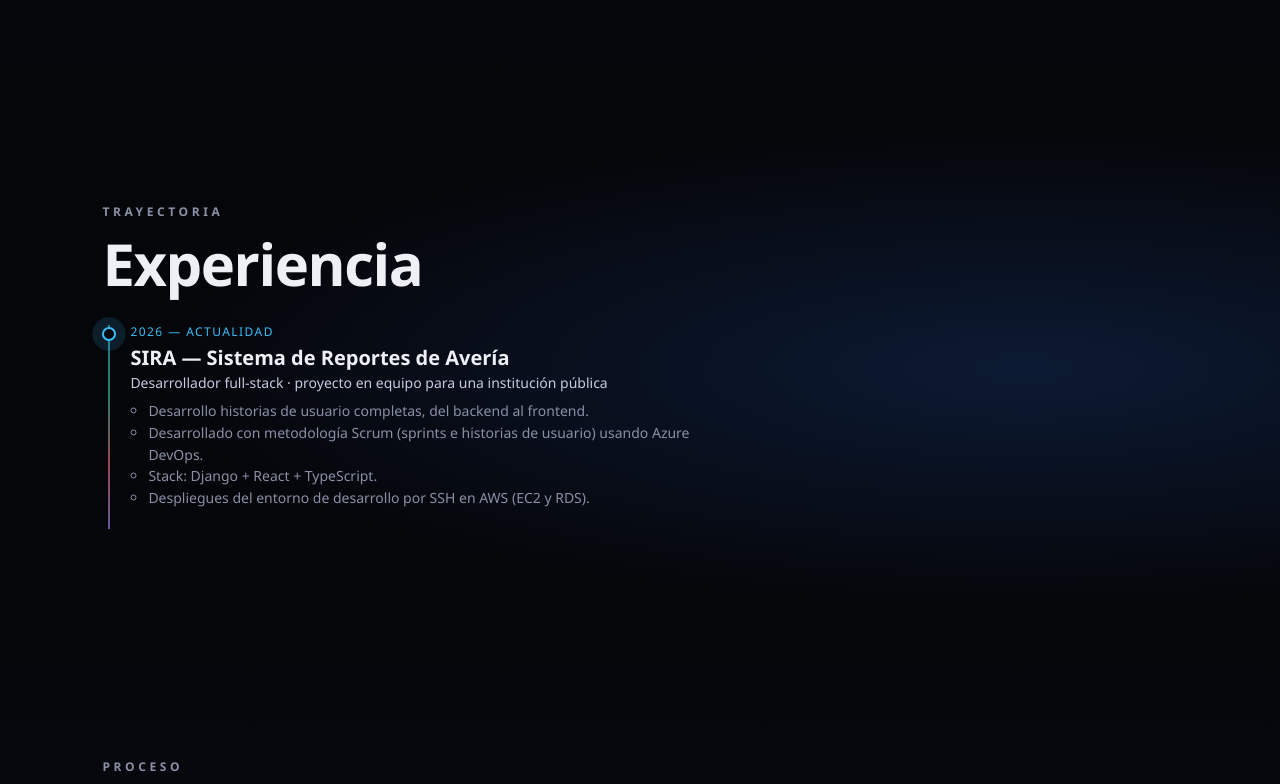
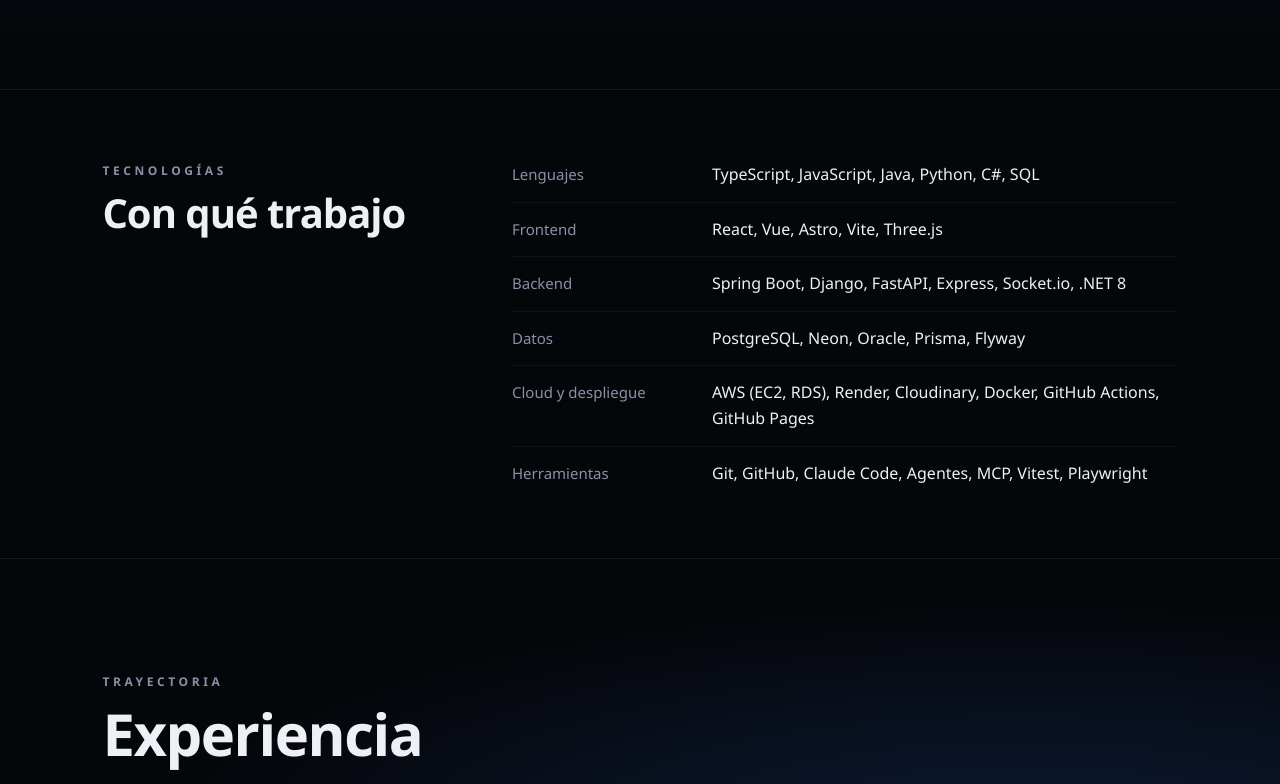
Before and after one commit to marcovinir/marcovinir.github.io, an Astro site: page / in a window 1280 px wide. Shown: the part 1511-2295 px from the top of the page. Built offline with nearby package versions, Linux system fonts and the light colour scheme; Astro itself is replaced by a stand-in of ours.

Commit message:
feat: resumen Con qué trabajo después de Sobre mí
Co-Authored-By: Claude Opus 5.5 <noreply@anthropic.com>

```diff
--- a/src/components/Portfolio.astro
+++ b/src/components/Portfolio.astro
@@ -4,6 +4,7 @@ import Rail from './Rail.astro';
 import Hero from './Hero.astro';
 import Perfil from './Perfil.astro';
 import Experiencia from './Experiencia.astro';
+import Toolbox from './Toolbox.astro';
 import ComoTrabajo from './ComoTrabajo.astro';
 import AreasIntro from './AreasIntro.astro';
 import Area from './Area.astro';
@@ -27,6 +28,7 @@ const visuals = { fluir: Waves, cimientos: IsoBlocks, chispa: Embers, horizonte:
 const rail = [
   { id: 'hero', color: '#ffffff', label: ui.rail.hero },
   { id: 'perfil', color: '#ffffff', label: ui.rail.perfil },
+  { id: 'stack', color: '#ffffff', label: ui.rail.stack },
   { id: 'experiencia', color: '#38bdf8', label: ui.rail.experiencia },
   { id: 'como-trabajo', color: '#a78bfa', label: ui.rail.comoTrabajo },
   ...areas.map(a => ({ id: a.id, color: a.id === 'horizonte' ? a.color2 : a.color, label: a.label })),
@@ -40,6 +42,7 @@ const rail = [
   <main>
     <Hero lang={lang} />
     <Perfil lang={lang} />
+    <Toolbox lang={lang} />
     <Experiencia lang={lang} />
     <ComoTrabajo lang={lang} />
     <AreasIntro lang={lang} />
--- /dev/null
+++ b/src/components/Toolbox.astro
@@ -0,0 +1,39 @@
+---
+import { cvData, type Lang } from '../data';
+import { t } from '../i18n/ui';
+interface Props { lang?: Lang }
+const { lang = 'es' } = Astro.props;
+const { toolbox } = cvData(lang);
+const ui = t(lang).stack;
+---
+
+<section id="stack" data-accent="#ffffff">
+  <div class="grid">
+    <div>
+      <div class="kicker reveal">{ui.kicker}</div>
+      <h2 class="reveal">{ui.title}</h2>
+    </div>
+    <dl class="rows reveal">
+      {toolbox.map(r => (
+        <div class="row">
+          <dt>{r.label}</dt>
+          <dd>{r.items.join(', ')}</dd>
+        </div>
+      ))}
+    </dl>
+  </div>
+</section>
+
+<style>
+  #stack { min-height: auto; padding-top: 72px; padding-bottom: 72px; border-top: 1px solid #ffffff12; border-bottom: 1px solid #ffffff12; }
+  .grid { position: relative; z-index: 2; width: 100%; max-width: 1150px; display: grid; grid-template-columns: minmax(0, 4fr) minmax(0, 8fr); gap: 6vw; align-items: start; }
+  .kicker { color: var(--muted); }
+  h2 { font-size: clamp(28px, 3.4vw, 40px); }
+  .rows { display: grid; gap: 14px; }
+  .row { display: grid; grid-template-columns: 180px 1fr; gap: 20px; align-items: baseline; padding-bottom: 14px; border-bottom: 1px solid #ffffff0d; }
+  .row:last-child { border-bottom: 0; padding-bottom: 0; }
+  dt { color: var(--muted); font-size: 15px; }
+  dd { font-size: 16px; line-height: 1.6; }
+  @media (max-width: 900px) { .grid { grid-template-columns: 1fr; gap: 24px; } }
+  @media (max-width: 560px) { .row { grid-template-columns: 1fr; gap: 4px; } }
+</style>
--- a/src/data/cv.en.ts
+++ b/src/data/cv.en.ts
@@ -112,6 +112,16 @@ export const certifications: Certification[] = [
   { name: 'AI Skills Fest 2026', issuer: 'Microsoft', date: '2026', href: 'https://www.credly.com/badges/9fe53920-c524-4bfa-9019-586444f4c141' },
 ];
 
+/** Resumen rápido para reclutadores: con qué trabajo, por categoría. */
+export const toolbox: { label: string; items: string[] }[] = [
+  { label: 'Languages', items: ['TypeScript', 'JavaScript', 'Java', 'Python', 'C#', 'SQL'] },
+  { label: 'Frontend', items: ['React', 'Vue', 'Astro', 'Vite', 'Three.js'] },
+  { label: 'Backend', items: ['Spring Boot', 'Django', 'FastAPI', 'Express', 'Socket.io', '.NET 8'] },
+  { label: 'Data', items: ['PostgreSQL', 'Neon', 'Oracle', 'Prisma', 'Flyway'] },
+  { label: 'Cloud & deployment', items: ['AWS (EC2, RDS)', 'Render', 'Cloudinary', 'Docker', 'GitHub Actions', 'GitHub Pages'] },
+  { label: 'Tools', items: ['Git', 'GitHub', 'Claude Code', 'Agents', 'MCP', 'Vitest', 'Playwright'] },
+];
+
 /** Work tools that do not belong to an area; shown only in the CV. */
 export const tools: string[] = ['Git', 'GitHub', 'Claude Code', 'Agents', 'MCP', 'Vitest', 'Playwright'];
 
@@ -124,6 +134,6 @@ function collect(value: unknown, out: string[]): void {
 /** Joins every CV text; used by the content rule tests. */
 export function allText(): string {
   const out: string[] = [];
-  collect({ person, education, experience, workflow, areas, certifications, tools }, out);
+  collect({ person, education, experience, workflow, areas, certifications, toolbox, tools }, out);
   return out.join('\n');
 }
--- a/src/data/cv.ts
+++ b/src/data/cv.ts
@@ -123,6 +123,16 @@ export const certifications: Certification[] = [
   { name: 'AI Skills Fest 2026', issuer: 'Microsoft', date: '2026', href: 'https://www.credly.com/badges/9fe53920-c524-4bfa-9019-586444f4c141' },
 ];
 
+/** Resumen rápido para reclutadores: con qué trabajo, por categoría. */
+export const toolbox: { label: string; items: string[] }[] = [
+  { label: 'Lenguajes', items: ['TypeScript', 'JavaScript', 'Java', 'Python', 'C#', 'SQL'] },
+  { label: 'Frontend', items: ['React', 'Vue', 'Astro', 'Vite', 'Three.js'] },
+  { label: 'Backend', items: ['Spring Boot', 'Django', 'FastAPI', 'Express', 'Socket.io', '.NET 8'] },
+  { label: 'Datos', items: ['PostgreSQL', 'Neon', 'Oracle', 'Prisma', 'Flyway'] },
+  { label: 'Cloud y despliegue', items: ['AWS (EC2, RDS)', 'Render', 'Cloudinary', 'Docker', 'GitHub Actions', 'GitHub Pages'] },
+  { label: 'Herramientas', items: ['Git', 'GitHub', 'Claude Code', 'Agentes', 'MCP', 'Vitest', 'Playwright'] },
+];
+
 /** Herramientas de trabajo que no pertenecen a un área; solo aparecen en el CV. */
 export const tools: string[] = ['Git', 'GitHub', 'Claude Code', 'Agentes', 'MCP', 'Vitest', 'Playwright'];
 
@@ -135,6 +145,6 @@ function collect(value: unknown, out: string[]): void {
 /** Une todos los textos del CV; lo usan las pruebas de reglas de contenido. */
 export function allText(): string {
   const out: string[] = [];
-  collect({ person, education, experience, workflow, areas, certifications, tools }, out);
+  collect({ person, education, experience, workflow, areas, certifications, toolbox, tools }, out);
   return out.join('\n');
 }
--- a/src/i18n/ui.ts
+++ b/src/i18n/ui.ts
@@ -10,11 +10,12 @@ const es = {
   },
   home: '/',
   cvPdf: '/cv-marco-rojas.pdf',
-  rail: { label: 'Secciones', hero: 'Inicio', perfil: 'Sobre mí', experiencia: 'Experiencia', comoTrabajo: 'Cómo trabajo', contacto: 'Contacto' },
+  rail: { label: 'Secciones', hero: 'Inicio', perfil: 'Sobre mí', stack: 'Con qué trabajo', experiencia: 'Experiencia', comoTrabajo: 'Cómo trabajo', contacto: 'Contacto' },
   switch: { href: '/en/', text: 'EN', label: 'English version', hreflang: 'en' },
   hero: { download: 'Descargar CV', projects: 'Ver proyectos' },
   perfil: { kicker: 'Perfil', about: 'Sobre mí', formation: 'Formación', education: 'Educación', certifications: 'Certificaciones' },
   experiencia: { kicker: 'Trayectoria', title: 'Experiencia' },
+  stack: { kicker: 'Tecnologías', title: 'Con qué trabajo' },
   comoTrabajo: { kicker: 'Proceso', title: 'Cómo trabajo', example: 'Ejemplo' },
   areasIntro: { kicker: 'Habilidades y proyectos', titleStart: 'Cuatro áreas,', titleAccent: 'un mismo equilibrio.' },
   project: { demo: 'Ver demo', code: 'Ver código', details: 'Ver detalles', detailsHint: 'Incluye capturas del panel y lo que construí.', private: 'Código privado', team: 'En equipo', inProgress: 'en desarrollo' },
@@ -38,11 +39,12 @@ const en: typeof es = {
   },
   home: '/en/',
   cvPdf: '/cv-marco-rojas-en.pdf',
-  rail: { label: 'Sections', hero: 'Home', perfil: 'About me', experiencia: 'Experience', comoTrabajo: 'How I work', contacto: 'Contact' },
+  rail: { label: 'Sections', hero: 'Home', perfil: 'About me', stack: 'What I work with', experiencia: 'Experience', comoTrabajo: 'How I work', contacto: 'Contact' },
   switch: { href: '/', text: 'ES', label: 'Versión en español', hreflang: 'es' },
   hero: { download: 'Download CV', projects: 'View projects' },
   perfil: { kicker: 'Profile', about: 'About me', formation: 'Background', education: 'Education', certifications: 'Certifications' },
   experiencia: { kicker: 'Track record', title: 'Experience' },
+  stack: { kicker: 'Technologies', title: 'What I work with' },
   comoTrabajo: { kicker: 'Process', title: 'How I work', example: 'Example' },
   areasIntro: { kicker: 'Skills and projects', titleStart: 'Four areas,', titleAccent: 'one balance.' },
   project: { demo: 'View demo', code: 'View code', details: 'View details', detailsHint: 'Includes dashboard screenshots and what I built.', private: 'Private code', team: 'Team project', inProgress: 'in progress' },
```
Also changed, not shown: src/data/cv.en.test.ts (+5 -0 lines), src/data/cv.test.ts (+7 -0 lines), tests/e2e/perfil.spec.ts (+13 -0 lines).
